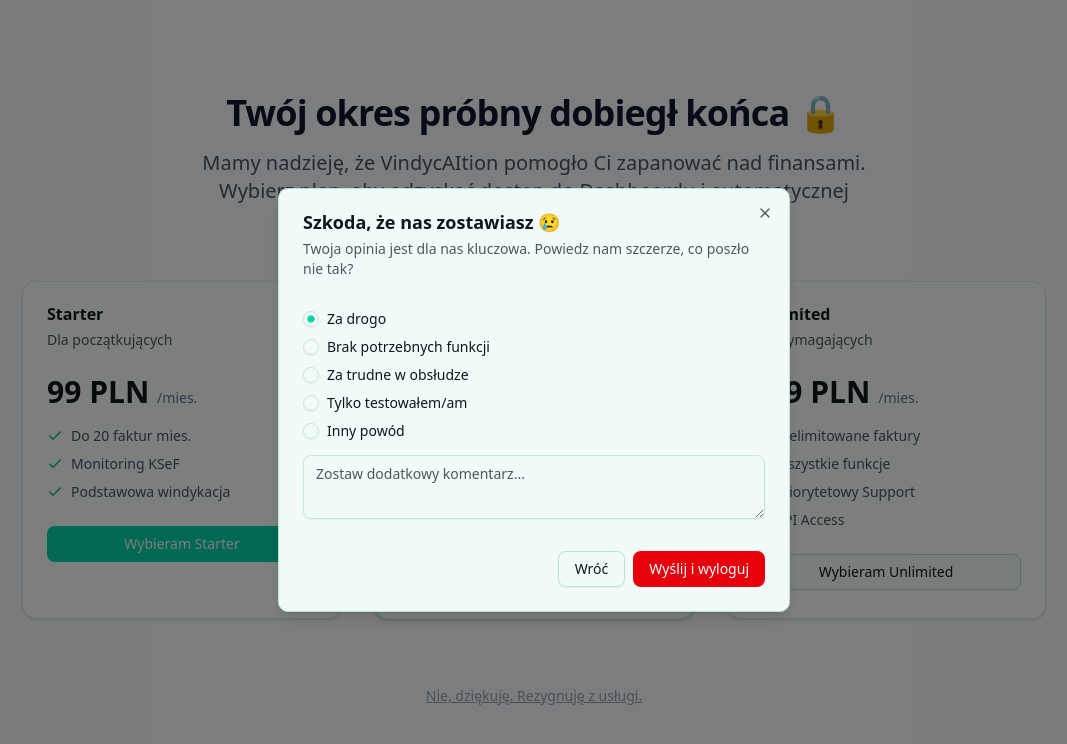
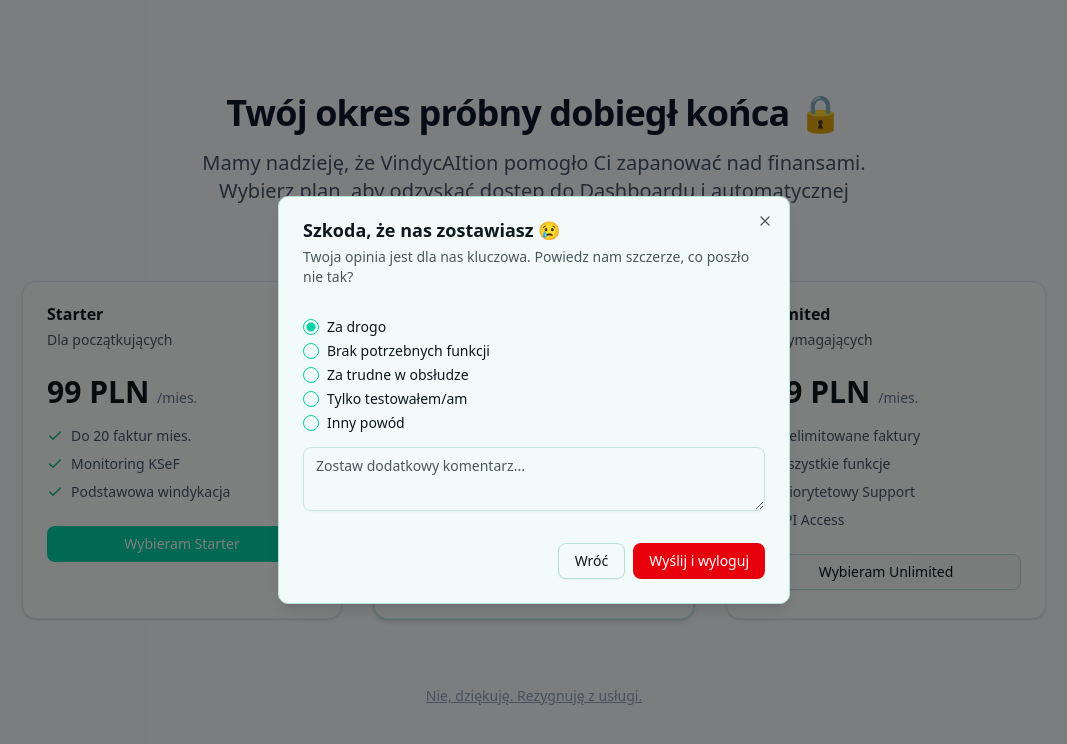
Before and after one commit to Fluinty/fluintyDebt, a Next.js app: page /subscription/expired in a window 1280 px wide. Both pictures are taken after a click on the button "Nie, dziękuję. Rezygnuję z usługi.". Shown: the top 744 px of the page, without its empty margins (106-1173 px from the left). Built offline with nearby package versions, Linux system fonts and the light colour scheme; no server answers.

Commit message:
fix: Add missing RadioGroup component to fix build

```diff
--- /dev/null
+++ b/src/components/ui/radio-group.tsx
@@ -0,0 +1,44 @@
+"use client"
+
+import * as React from "react"
+import * as RadioGroupPrimitive from "@radix-ui/react-radio-group"
+import { Circle } from "lucide-react"
+
+import { cn } from "@/lib/utils"
+
+const RadioGroup = React.forwardRef<
+    React.ElementRef<typeof RadioGroupPrimitive.Root>,
+    React.ComponentPropsWithoutRef<typeof RadioGroupPrimitive.Root>
+>(({ className, ...props }, ref) => {
+    return (
+        <RadioGroupPrimitive.Root
+            className={cn("grid gap-2", className)}
+            {...props}
+            ref={ref}
+        />
+    )
+})
+RadioGroup.displayName = RadioGroupPrimitive.Root.displayName
+
+const RadioGroupItem = React.forwardRef<
+    React.ElementRef<typeof RadioGroupPrimitive.Item>,
+    React.ComponentPropsWithoutRef<typeof RadioGroupPrimitive.Item>
+>(({ className, ...props }, ref) => {
+    return (
+        <RadioGroupPrimitive.Item
+            ref={ref}
+            className={cn(
+                "aspect-square h-4 w-4 rounded-full border border-primary text-primary ring-offset-background focus:outline-none focus-visible:ring-2 focus-visible:ring-ring focus-visible:ring-offset-2 disabled:cursor-not-allowed disabled:opacity-50",
+                className
+            )}
+            {...props}
+        >
+            <RadioGroupPrimitive.Indicator className="flex items-center justify-center">
+                <Circle className="h-2.5 w-2.5 fill-current text-current" />
+            </RadioGroupPrimitive.Indicator>
+        </RadioGroupPrimitive.Item>
+    )
+})
+RadioGroupItem.displayName = RadioGroupPrimitive.Item.displayName
+
+export { RadioGroup, RadioGroupItem }
```
